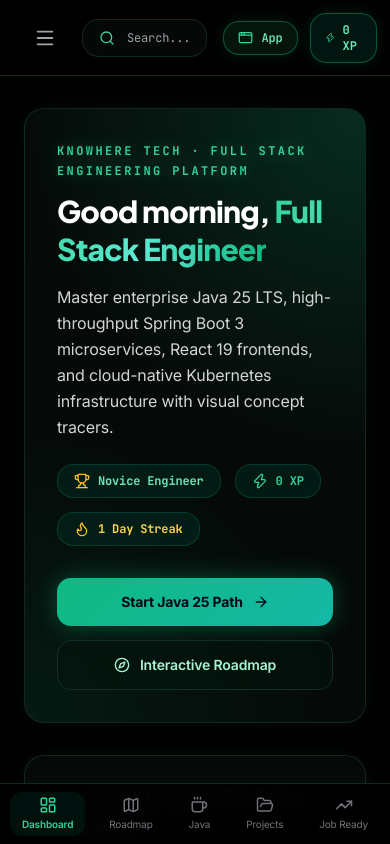
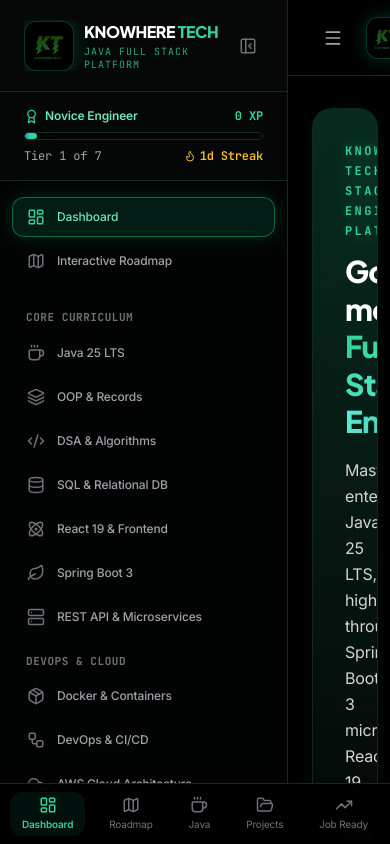
Before and after one commit to MrGokulaKrishnan/Knowhere-Tech, a React (Vite) app: page /dashboard in a window 390 px wide. Built offline with nearby package versions, Linux system fonts and the light colour scheme.

Commit message:
feat: smart collapsible sidebar with auto-collapse on entering courses/lessons and mobile auto-close

```diff
--- a/src/components/layout/AppShell.tsx
+++ b/src/components/layout/AppShell.tsx
@@ -1,4 +1,5 @@
-import React, { useState } from 'react';
+import React, { useState, useEffect } from 'react';
+import { useLocation } from 'react-router-dom';
 import Sidebar from './Sidebar';
 import Navbar from './Navbar';
 import MobileNavigation from './MobileNavigation';
@@ -9,51 +10,100 @@
 }
 
 export default function AppShell({ children }: AppShellProps) {
-  const [sidebarOpen, setSidebarOpen] = useState(false);
-  const [commandOpen, setCommandOpen] = useState(false);
+  const location = useLocation();
+  const [mobileSidebarOpen, setMobileSidebarOpen] = useState(false);
 
-  // Ctrl+K command palette shortcut
-  React.useEffect(() => {
+  // Check if current page is an active course/lesson (e.g., /java/intro, /oop/polymorphism, /react/hooks)
+  const isLessonRoute = location.pathname.split('/').filter(Boolean).length >= 2;
+
+  // Initialize desktop sidebar collapse state: default to collapsed on lesson routes or user preference
+  const [desktopCollapsed, setDesktopCollapsed] = useState(() => {
+    try {
+      const stored = localStorage.getItem('knowhere:sidebar_collapsed');
+      if (stored !== null) return stored === 'true';
+      // Default to collapsed on lesson pages
+      return window.location.pathname.split('/').filter(Boolean).length >= 2;
+    } catch {
+      return false;
+    }
+  });
+
+  // Auto-collapse sidebar when entering a lesson page so it is never clumsy or in the way
+  useEffect(() => {
+    if (isLessonRoute) {
+      setDesktopCollapsed(true);
+    }
+    // Always auto-close mobile drawer on route change
+    setMobileSidebarOpen(false);
+  }, [location.pathname]);
+
+  const handleToggleDesktopSidebar = () => {
+    setDesktopCollapsed(prev => {
+      const next = !prev;
+      try {
+        localStorage.setItem('knowhere:sidebar_collapsed', String(next));
+      } catch { /* ignore */ }
+      return next;
+    });
+  };
+
+  // Global Keyboard shortcuts: Ctrl+K (Search), Ctrl+[ / Ctrl+] (Toggle Sidebar)
+  useEffect(() => {
     const handler = (e: KeyboardEvent) => {
       if ((e.ctrlKey || e.metaKey) && e.key === 'k') {
         e.preventDefault();
         setCommandOpen(true);
+      }
+      if ((e.ctrlKey || e.metaKey) && (e.key === 'b' || e.key === '\\')) {
+        e.preventDefault();
+        handleToggleDesktopSidebar();
       }
     };
     window.addEventListener('keydown', handler);
     return () => window.removeEventListener('keydown', handler);
   }, []);
 
+  const [commandOpen, setCommandOpen] = useState(false);
+
   return (
     <div className="flex h-screen bg-black text-[#f9fafb] overflow-hidden">
-      {/* Desktop Sidebar (Wide & Spacious) */}
-      <Sidebar />
+      {/* Desktop Sidebar (Collapsible: Sleek 72px or Spacious 288px) */}
+      <Sidebar
+        collapsed={desktopCollapsed}
+        onToggleCollapse={handleToggleDesktopSidebar}
+      />
 
       {/* Mobile Drawer Overlay */}
-      {sidebarOpen && (
+      {mobileSidebarOpen && (
         <div
           className="fixed inset-0 z-40 bg-black/80 backdrop-blur-sm lg:hidden transition-opacity"
-          onClick={() => setSidebarOpen(false)}
+          onClick={() => setMobileSidebarOpen(false)}
         />
       )}
 
       {/* Mobile Sidebar Drawer */}
       <div
         className={`fixed inset-y-0 left-0 z-50 w-72 bg-[#000000] border-r border-[#142a20] transform transition-transform duration-300 ease-out lg:hidden ${
-          sidebarOpen ? 'translate-x-0' : '-translate-x-full'
+          mobileSidebarOpen ? 'translate-x-0' : '-translate-x-full'
         }`}
       >
-        <Sidebar mobile onClose={() => setSidebarOpen(false)} />
+        <Sidebar mobile onClose={() => setMobileSidebarOpen(false)} />
       </div>
 
       {/* Main Content Viewport */}
-      <div className="flex flex-col flex-1 overflow-hidden">
+      <div className="flex flex-col flex-1 overflow-hidden min-w-0">
         <Navbar
-          onMenuClick={() => setSidebarOpen(true)}
+          onMenuClick={() => {
+            if (window.innerWidth < 1024) {
+              setMobileSidebarOpen(prev => !prev);
+            } else {
+              handleToggleDesktopSidebar();
+            }
+          }}
           onSearchClick={() => setCommandOpen(true)}
         />
 
-        <main className="flex-1 overflow-y-auto pb-24 lg:pb-10">
+        <main className="flex-1 overflow-y-auto pb-24 lg:pb-10 custom-scrollbar">
           {children}
         </main>
 
--- a/src/components/layout/Navbar.tsx
+++ b/src/components/layout/Navbar.tsx
@@ -1,5 +1,5 @@
 import React, { useState } from 'react';
-import { Menu, Search, Flame, Zap, Trophy, AppWindow, Download } from 'lucide-react';
+import { Menu, Search, Flame, Zap, Trophy, AppWindow, Download, PanelLeft } from 'lucide-react';
 import { useLearning } from '@/context/LearningContext';
 import { getLevelFromXP } from '@/services/progressEngine';
 import KnowhereLogo from '@/components/ui/KnowhereLogo';
@@ -18,16 +18,17 @@
   return (
     <>
       <header className="h-[76px] flex items-center justify-between px-6 lg:px-10 border-b border-[#142a20] bg-[#000000]/90 backdrop-blur-md shrink-0 z-30 select-none">
-        {/* Left: Mobile Menu Trigger & Logo */}
-        <div className="flex items-center gap-4">
+        {/* Left: Menu Trigger & Quick Logo */}
+        <div className="flex items-center gap-3">
           <button
             onClick={onMenuClick}
-            className="lg:hidden p-2.5 rounded-xl text-zinc-400 hover:text-white hover:bg-emerald-950/40 transition-colors"
-            aria-label="Open navigation menu"
+            className="p-2.5 rounded-xl text-zinc-400 hover:text-emerald-400 hover:bg-emerald-950/40 transition-colors border border-transparent hover:border-emerald-800/40"
+            aria-label="Toggle navigation sidebar (Ctrl+B)"
+            title="Toggle sidebar (Ctrl+B)"
           >
-            <Menu size={22} />
+            <Menu size={20} />
           </button>
-          <div className="hidden lg:flex items-center">
+          <div className="flex items-center">
             <KnowhereLogo size="sm" showText={false} />
           </div>
         </div>
--- a/src/components/layout/Sidebar.tsx
+++ b/src/components/layout/Sidebar.tsx
@@ -3,7 +3,8 @@
 import {
   LayoutDashboard, Map, Coffee, Database, Atom, Leaf,
   Server, Terminal, Package, Workflow, Cloud, Layers, FolderOpen, MessageSquare,
-  TrendingUp, Settings, Flame, X, Code2, BookOpen, Award, Shield, AppWindow, Download
+  TrendingUp, Settings, Flame, X, Code2, BookOpen, Award, AppWindow, Download,
+  PanelLeftClose, PanelLeftOpen, ChevronRight
 } from 'lucide-react';
 import { useLearning } from '@/context/LearningContext';
 import { getLevelFromXP } from '@/services/progressEngine';
@@ -69,9 +70,16 @@
 interface SidebarProps {
   mobile?: boolean;
   onClose?: () => void;
+  collapsed?: boolean;
+  onToggleCollapse?: () => void;
 }
 
-export default function Sidebar({ mobile, onClose }: SidebarProps) {
+export default function Sidebar({
+  mobile,
+  onClose,
+  collapsed = false,
+  onToggleCollapse
+}: SidebarProps) {
   const { progress } = useLearning();
   const level = getLevelFromXP(progress?.xp || 0);
   const location = useLocation();
@@ -80,14 +88,46 @@
   return (
     <>
       <aside className={clsx(
-        'flex flex-col bg-[#020403] border-r border-[#142a20] h-full selection:bg-emerald-500/30 select-none z-20',
-        mobile ? 'w-full' : 'hidden lg:flex w-72 shrink-0'
+        'flex flex-col bg-[#020403] border-r border-[#142a20] h-full selection:bg-emerald-500/30 select-none z-20 transition-all duration-300 ease-in-out',
+        mobile
+          ? 'w-72 max-w-[85vw]'
+          : collapsed
+            ? 'w-[72px] shrink-0'
+            : 'w-72 shrink-0'
       )}>
         {/* Brand Header */}
-        <div className="flex items-center justify-between px-6 py-5 border-b border-[#142a20] bg-[#050806]">
-          <NavLink to="/dashboard" onClick={mobile ? onClose : undefined} className="flex items-center">
+        <div className={clsx(
+          'flex items-center border-b border-[#142a20] bg-[#050806] transition-all',
+          collapsed && !mobile ? 'justify-center p-4' : 'justify-between px-6 py-5'
+        )}>
+          <NavLink
+            to="/dashboard"
+            onClick={mobile ? onClose : undefined}
+            className="flex items-center overflow-hidden"
+            title="Knowhere Tech"
+          >
+            {collapsed && !mobile ? (
+              <KnowhereLogo size="sm" showText={false} />
+            ) : (
               <KnowhereLogo size="md" subtext="Java Full Stack Platform" />
+            )}
           </NavLink>
+
+          {/* Desktop Collapse Toggle */}
+          {!mobile && onToggleCollapse && (
+            <button
+              onClick={onToggleCollapse}
+              className={clsx(
+                'p-1.5 rounded-xl text-zinc-500 hover:text-emerald-400 hover:bg-emerald-950/40 transition-colors',
+                collapsed && 'hidden'
+              )}
+              title="Collapse sidebar"
+            >
+              <PanelLeftClose size={18} />
+            </button>
+          )}
+
+          {/* Mobile Close Button */}
           {mobile && (
             <button
               onClick={onClose}
@@ -99,6 +139,7 @@
         </div>
 
         {/* User Level Card */}
+        {(!collapsed || mobile) ? (
           <div className="px-6 py-4 border-b border-[#142a20] bg-[#040705]">
             <div className="flex items-center justify-between mb-2">
               <span className="text-xs font-semibold text-emerald-300 flex items-center gap-1.5">
@@ -133,15 +174,31 @@
               </span>
             </div>
           </div>
+        ) : (
+          <div className="py-3 px-2 border-b border-[#142a20] flex flex-col items-center justify-center bg-[#040705]">
+            <div
+              className="w-10 h-10 rounded-xl bg-emerald-950/60 border border-emerald-500/40 flex items-center justify-center text-emerald-400 font-bold text-xs"
+              title={`${level.title} — ${(progress?.xp || 0).toLocaleString()} XP`}
+            >
+              L{level.level}
+            </div>
+          </div>
+        )}
 
         {/* Navigation Links */}
-        <nav className="flex-1 overflow-y-auto py-4 px-3 space-y-1">
+        <nav className={clsx(
+          'flex-1 overflow-y-auto py-4 space-y-1 custom-scrollbar',
+          collapsed && !mobile ? 'px-2' : 'px-3'
+        )}>
           {NAV_SECTIONS.map((sec, secIdx) => (
             <div key={secIdx} className="mb-4">
-              {sec.title && (
+              {sec.title && (!collapsed || mobile) && (
                 <p className="text-[11px] font-bold text-zinc-500 tracking-wider px-3.5 pt-3 pb-1.5 uppercase font-mono">
                   {sec.title}
                 </p>
+              )}
+              {sec.title && (collapsed && !mobile) && (
+                <div className="my-2 border-t border-[#142a20]/60" />
               )}
               <div className="space-y-1">
                 {sec.items.map((item) => {
@@ -154,25 +211,31 @@
                       key={item.path}
                       to={item.path}
                       onClick={mobile ? onClose : undefined}
+                      title={collapsed && !mobile ? item.label : undefined}
                       className={clsx(
-                        'flex items-center justify-between px-3.5 py-2.5 rounded-xl text-xs font-medium transition-all duration-150 group',
+                        'flex items-center rounded-xl text-xs font-medium transition-all duration-150 group',
+                        collapsed && !mobile
+                          ? 'justify-center p-3'
+                          : 'justify-between px-3.5 py-2.5',
                         isActive
-                          ? 'bg-emerald-950/60 text-emerald-300 border border-emerald-500/50 shadow-[0_0_18px_rgba(16,185,129,0.2)] font-bold translate-x-1'
+                          ? 'bg-emerald-950/60 text-emerald-300 border border-emerald-500/50 shadow-[0_0_18px_rgba(16,185,129,0.2)] font-bold'
                           : 'text-zinc-400 hover:text-white hover:bg-[#060a08] border border-transparent'
                       )}
                     >
                       <div className="flex items-center gap-3 min-w-0">
                         <Icon
-                          size={17}
+                          size={18}
                           className={clsx(
                             'shrink-0 transition-colors',
                             isActive ? 'text-emerald-400' : 'text-zinc-500 group-hover:text-emerald-400'
                           )}
                         />
+                        {(!collapsed || mobile) && (
                           <span className="truncate">{item.label}</span>
+                        )}
                       </div>
 
-                      {item.badge && (
+                      {(!collapsed || mobile) && item.badge && (
                         <span className="text-[10px] font-mono px-2 py-0.5 rounded-full bg-emerald-950/80 border border-emerald-800/60 text-emerald-300 font-bold shrink-0">
                           {item.badge}
                         </span>
@@ -185,31 +248,50 @@
           ))}
 
           {/* Open in App Button inside Sidebar */}
-          <div className="pt-2 px-1">
+          <div className={clsx('pt-2', collapsed && !mobile ? 'px-0' : 'px-1')}>
             <button
               onClick={() => {
                 if (mobile && onClose) onClose();
                 setAppModalOpen(true);
               }}
-              className="w-full flex items-center justify-between px-3.5 py-3 rounded-2xl bg-[#04130a] border border-emerald-500/40 text-emerald-300 hover:bg-[#092213] hover:border-emerald-400 transition-all group shadow-[0_0_15px_rgba(16,185,129,0.15)] text-xs font-mono font-semibold"
+              title="Open in App (PWA)"
+              className={clsx(
+                'w-full flex items-center rounded-2xl bg-[#04130a] border border-emerald-500/40 text-emerald-300 hover:bg-[#092213] hover:border-emerald-400 transition-all group shadow-[0_0_15px_rgba(16,185,129,0.15)] text-xs font-mono font-semibold',
+                collapsed && !mobile
+                  ? 'justify-center p-3'
+                  : 'justify-between px-3.5 py-3'
+              )}
             >
               <div className="flex items-center gap-2.5">
                 <AppWindow size={16} className="text-emerald-400 group-hover:scale-110 transition-transform" />
-                <span>Open in App</span>
+                {(!collapsed || mobile) && <span>Open in App</span>}
               </div>
-              <Download size={14} className="text-emerald-400" />
+              {(!collapsed || mobile) && <Download size={14} className="text-emerald-400" />}
             </button>
           </div>
         </nav>
 
-        {/* Footer System Status */}
-        <div className="px-6 py-4 border-t border-[#142a20] bg-[#040705]">
+        {/* Footer System Status / Expand trigger */}
+        <div className={clsx(
+          'border-t border-[#142a20] bg-[#040705] transition-all',
+          collapsed && !mobile ? 'p-3 flex justify-center' : 'px-6 py-4'
+        )}>
+          {collapsed && !mobile ? (
+            <button
+              onClick={onToggleCollapse}
+              className="p-2 rounded-xl text-zinc-500 hover:text-emerald-400 hover:bg-emerald-950/40 transition-colors"
+              title="Expand sidebar"
+            >
+              <PanelLeftOpen size={18} />
+            </button>
+          ) : (
             <div className="flex items-center justify-between text-xs text-zinc-500">
               <span className="font-mono">Knowhere Tech</span>
               <span className="flex items-center gap-1.5 text-emerald-400 font-mono font-medium text-xs">
                 <span className="w-2 h-2 rounded-full bg-emerald-400 animate-ping" /> Online
               </span>
             </div>
+          )}
         </div>
       </aside>
 
```
Lines whose indentation alone changed are shown as unchanged.
